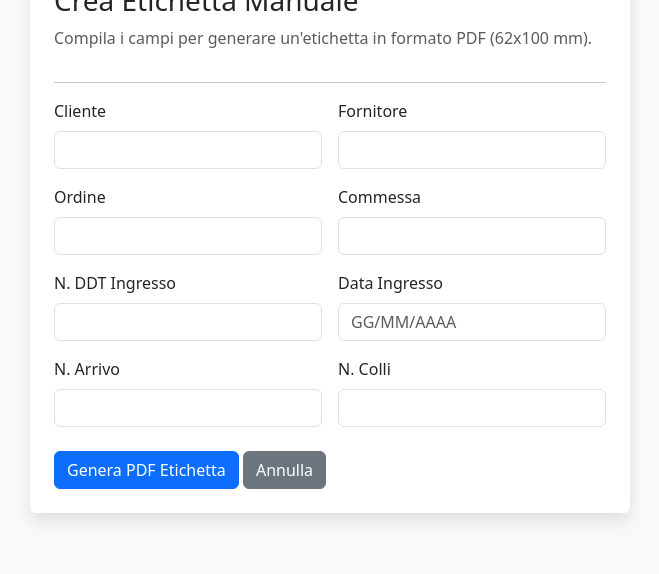
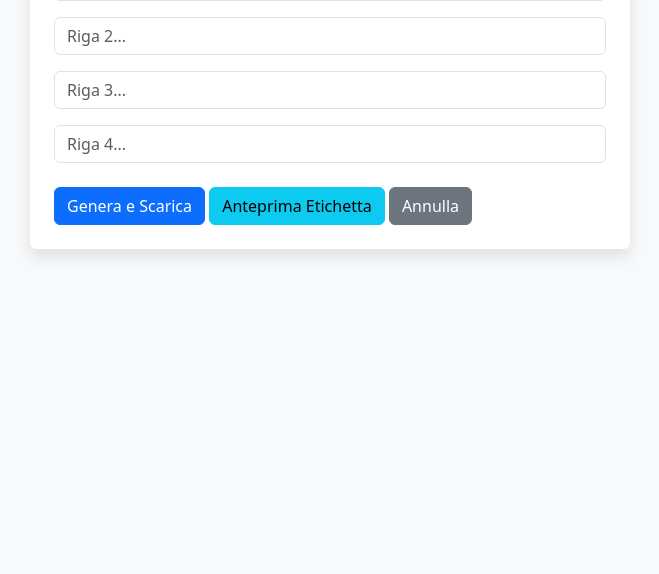
Before and after one commit to Camarsrl/gestionale_web, a Flask app: page /etichetta in a window 1280 px wide. Shown: the part 226-800 px from the top of the page, without its empty margins (310-969 px from the left). Run offline with Flask 3, Linux system fonts and the light colour scheme; the visitor is signed in with stand-in values (Sample User, id 1).

Commit message:
Update etichetta_manuale.html

```diff
--- a/templates/etichetta_manuale.html
+++ b/templates/etichetta_manuale.html
@@ -1,54 +1,18 @@
 {% extends "layout.html" %}
 {% block content %}
 <div class="card p-4 mx-auto" style="max-width: 600px;">
-    <!-- Logo in alto -->
-    <div class="text-center mb-3">
-        <img src="{{ url_for('static', filename='img/logo.png') }}" alt="Logo" style="max-height: 80px;">
-    </div>
-
     <h3>Crea Etichetta Manuale</h3>
-    <p class="text-muted">Compila i campi per generare un'etichetta in formato PDF (62x100 mm).</p>
     <hr>
-
-    <form method="post" target="_blank">
-        {% if csrf_token is defined %}{{ csrf_token() }}{% endif %}
+    <form method="POST">
         <div class="row g-3">
-            <div class="col-md-6">
-                <label for="cliente" class="form-label">Cliente</label>
-                <input id="cliente" name="cliente" class="form-control">
-            </div>
-            <div class="col-md-6">
-                <label for="fornitore" class="form-label">Fornitore</label>
-                <input id="fornitore" name="fornitore" class="form-control">
-            </div>
-            <div class="col-md-6">
-                <label for="ordine" class="form-label">Ordine</label>
-                <input id="ordine" name="ordine" class="form-control">
-            </div>
-            <div class="col-md-6">
-                <label for="commessa" class="form-label">Commessa</label>
-                <input id="commessa" name="commessa" class="form-control">
-            </div>
-            <div class="col-md-6">
-                <label for="n_ddt_ingresso" class="form-label">N. DDT Ingresso</label>
-                <input id="n_ddt_ingresso" name="n_ddt_ingresso" class="form-control">
-            </div>
-            <div class="col-md-6">
-                <label for="data_ingresso" class="form-label">Data Ingresso</label>
-                <input id="data_ingresso" name="data_ingresso" class="form-control" placeholder="GG/MM/AAAA">
-            </div>
-            <div class="col-md-6">
-                <label for="n_arrivo" class="form-label">N. Arrivo</label>
-                <input id="n_arrivo" name="n_arrivo" class="form-control">
-            </div>
-            <div class="col-md-6">
-                <label for="n_colli" class="form-label">N. Colli</label>
-                <input id="n_colli" type="number" name="n_colli" class="form-control">
-            </div>
+            <div class="col-12"><input type="text" name="riga_1" class="form-control" placeholder="Riga 1..."></div>
+            <div class="col-12"><input type="text" name="riga_2" class="form-control" placeholder="Riga 2..."></div>
+            <div class="col-12"><input type="text" name="riga_3" class="form-control" placeholder="Riga 3..."></div>
+            <div class="col-12"><input type="text" name="riga_4" class="form-control" placeholder="Riga 4..."></div>
         </div>
-
         <div class="mt-4">
-            <button type="submit" class="btn btn-primary">Genera PDF Etichetta</button>
+            <button type="submit" class="btn btn-primary" formaction="{{ url_for('etichetta_manuale') }}">Genera e Scarica</button>
+            <button type="submit" class="btn btn-info" formaction="{{ url_for('etichetta_preview') }}" formtarget="_blank">Anteprima Etichetta</button>
             <a href="{{ url_for('index') }}" class="btn btn-secondary">Annulla</a>
         </div>
     </form>
```
